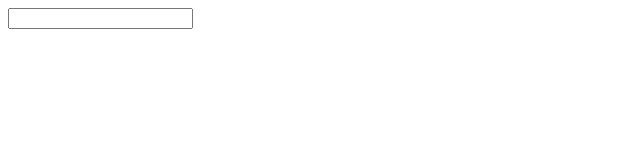
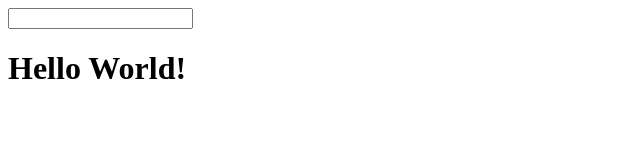
Before and after one commit to vinedsel/AngulEx, a website: page Index.html in a window 1280 px wide. Shown: the whole page, without its empty margins (0-640 px from the left). Drawn offline with nearby package versions, Linux system fonts and the light colour scheme; files that its build step writes are made by us from their sources.

Commit message:
updated file

```diff
--- a/Index.html
+++ b/Index.html
@@ -8,9 +8,9 @@
     <script src="~/AngulEx/AppMod.js"></script>
 </head>
 
-<body>
+<body ng-controller="homeController as vm">
     <input type="text" ng-model="message" /> <br />
-    <h1>{{message}}</h1>
+    <h1>{{vm.message}}</h1>
 </body>
 
 </html>
```
